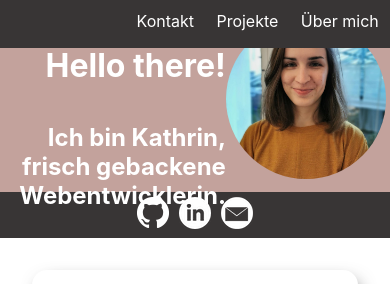
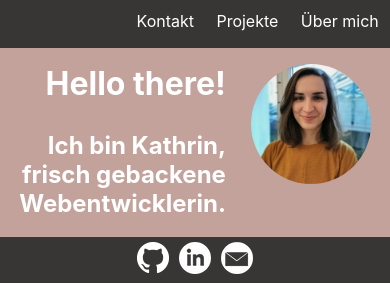
Before and after one commit to kschmitz123/my-portfolio, a React (Create React App) app in the folder client/: page / in a window 390 px wide. Shown: the top 284 px of the page. Built offline with nearby package versions, Linux system fonts and the light colour scheme; grey boxes are pictures that could not be loaded.

Commit message:
Add media queries to jumbotron

```diff
--- a/client/src/components/Jumbotron.tsx
+++ b/client/src/components/Jumbotron.tsx
@@ -36,9 +36,10 @@ const Container = styled.div`
   height: 12rem;
   display: grid;
   width: 100%;
-  grid-template-rows: repeat(3, 1fr);
+  grid-template-rows: repeat(2, 1fr);
   grid-template-columns: 1fr 1fr;
   padding: 1.2rem;
+  margin-top: 45px;
 
   img {
     height: 160px;
@@ -53,6 +54,16 @@ const Container = styled.div`
     margin-bottom: 0;
     text-align: right;
   }
+  @media (max-width: 400px) {
+    img {
+      height: 120px;
+      width: 120px;
+    }
+    h2,
+    h3 {
+      margin: 0;
+    }
+  } ;
 `;
 
 const Social = styled.div`
```
